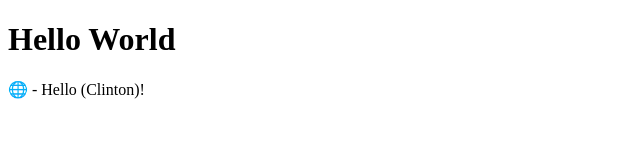
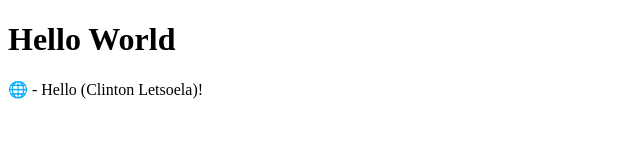
Before and after one commit to clinton724/software_Lab1, a plain HTML site: page index.html in a window 1280 px wide. Shown: the full height of the page, 0-640 px from the left. Drawn offline with Linux system fonts and the light colour scheme.

Commit message:
index modified

```diff
--- a/index.html
+++ b/index.html
@@ -7,7 +7,7 @@
 <body>
     <h1>Hello World</h1>
     <p>
-      &#127760 - Hello (Clinton)!
+      &#127760 - Hello (Clinton Letsoela)!
     </p>
 </body>
 </html>
```
Also changed, not shown: dummy.html (deleted).
